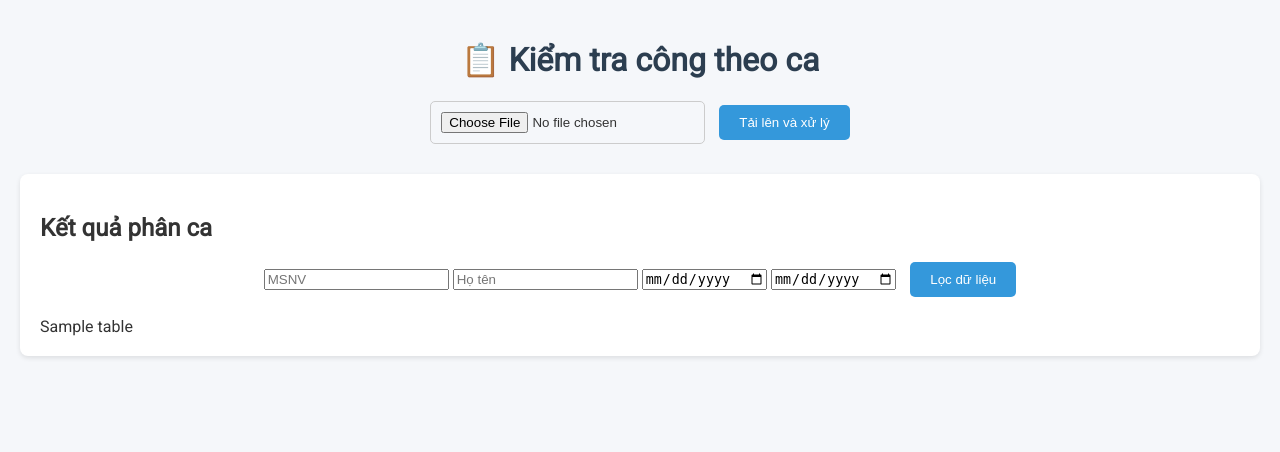
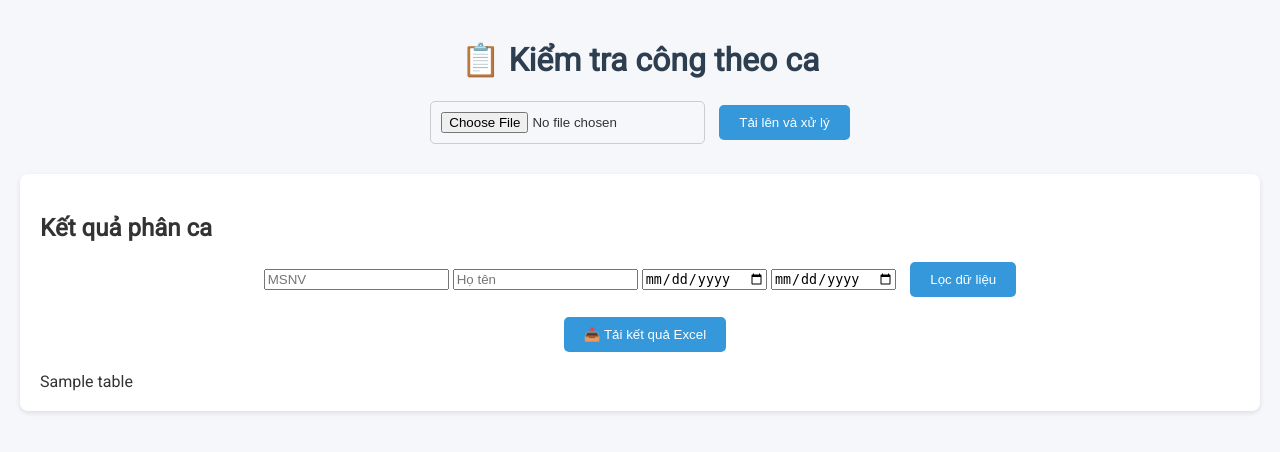
Before and after one commit to tranquangcofffee/analyzing_attendance, a Flask app: template templates/index.html in a window 1280 px wide. Shown: the top 452 px of the page. Run offline with Flask 3, Linux system fonts and the light colour scheme; the template is opened without the code that fills it: most values are stand-ins (such as "Sample title", 1, 10 or a date in 2020).

Commit message:
allow excel

```diff
--- a/app.py
+++ b/app.py
@@ -1,16 +1,15 @@
 import os
-from flask import Flask, request, render_template, redirect, url_for
+from flask import Flask, request, render_template, redirect, url_for, send_file
 from flask_caching import Cache
 from datetime import datetime
 import pandas as pd
 from services.attendance_service import process_attendance
+from services.excel_service import save_excel, get_excel_path
 
 app = Flask(__name__)
 UPLOAD_FOLDER = 'uploads'
 os.makedirs(UPLOAD_FOLDER, exist_ok=True)
 app.config['UPLOAD_FOLDER'] = UPLOAD_FOLDER
-app = Flask(__name__)
-app.config['UPLOAD_FOLDER'] = 'uploads'
 app.config['CACHE_TYPE'] = 'SimpleCache'
 app.config['CACHE_DEFAULT_TIMEOUT'] = 60 * 60  # giữ cache 1 giờ
 cache = Cache(app)
@@ -28,6 +27,9 @@ def index():
             df = pd.read_excel(filepath)
             result = process_attendance(df)
             cache.set('attendance_data', result)
+
+            # ✅ Lưu kết quả Excel tạm thời
+            save_excel(result)
         else:
             return "Chỉ hỗ trợ file .xlsx"
 
@@ -35,7 +37,6 @@ def index():
     cached_df = cache.get('attendance_data')
     if cached_df is not None:
         df = cached_df.copy()
-        print(df.columns.tolist())
         msnv = request.args.get('msnv', '').strip()
         name = request.args.get('name', '').strip().lower()
         start_date = request.args.get('start_date', '')
@@ -57,5 +58,14 @@ def index():
                            titles=result.columns.values if result is not None else None)
 
 
+@app.route('/download')
+def download_excel():
+    path = get_excel_path()
+    if os.path.exists(path):
+        return send_file(path, as_attachment=True)
+    else:
+        return "Không tìm thấy file kết quả.", 404
+
+
 if __name__ == '__main__':
     app.run(debug=True)
--- a/services/attendance_service.py
+++ b/services/attendance_service.py
@@ -49,7 +49,7 @@ def process_attendance(df):
             # Phân loại ca
             if duration >= 22:
                 shift_type = 'Thông ca'
-            elif 5 <= fci.hour <= 10 and lco.hour < 20 and duration >= 4:
+            elif 5 <= fci.hour <= 10 and lco.hour < 22 and duration >= 4:
                 shift_type = 'Ca sáng'
             elif 16 <= fci.hour <= 19 and duration >= 4:
                 if lco.date() > fci.date() or lco.hour < 8 and duration >= 11:
--- a/templates/index.html
+++ b/templates/index.html
@@ -26,8 +26,14 @@
             <input type="submit" value="Lọc dữ liệu">
         </form>
 
+        <!-- Nút download Excel -->
+        <form method="get" action="/download" style="margin-bottom: 20px;">
+            <input type="submit" value="📥 Tải kết quả Excel">
+        </form>
+
         {{ tables[0]|safe }}
     </div>
     {% endif %}
+
 </body>
 </html>
```
Also changed, not shown: services/excel_service.py (added, +10 -0 lines).
